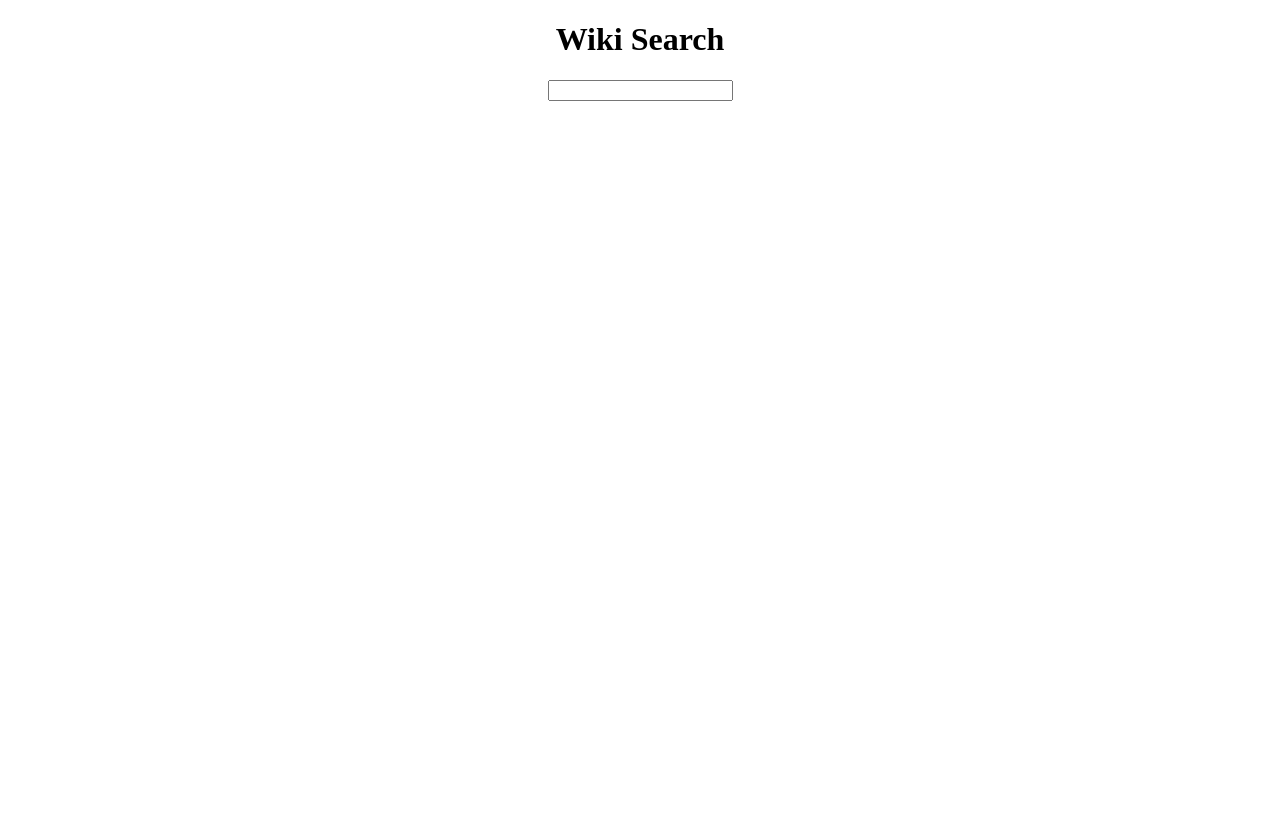
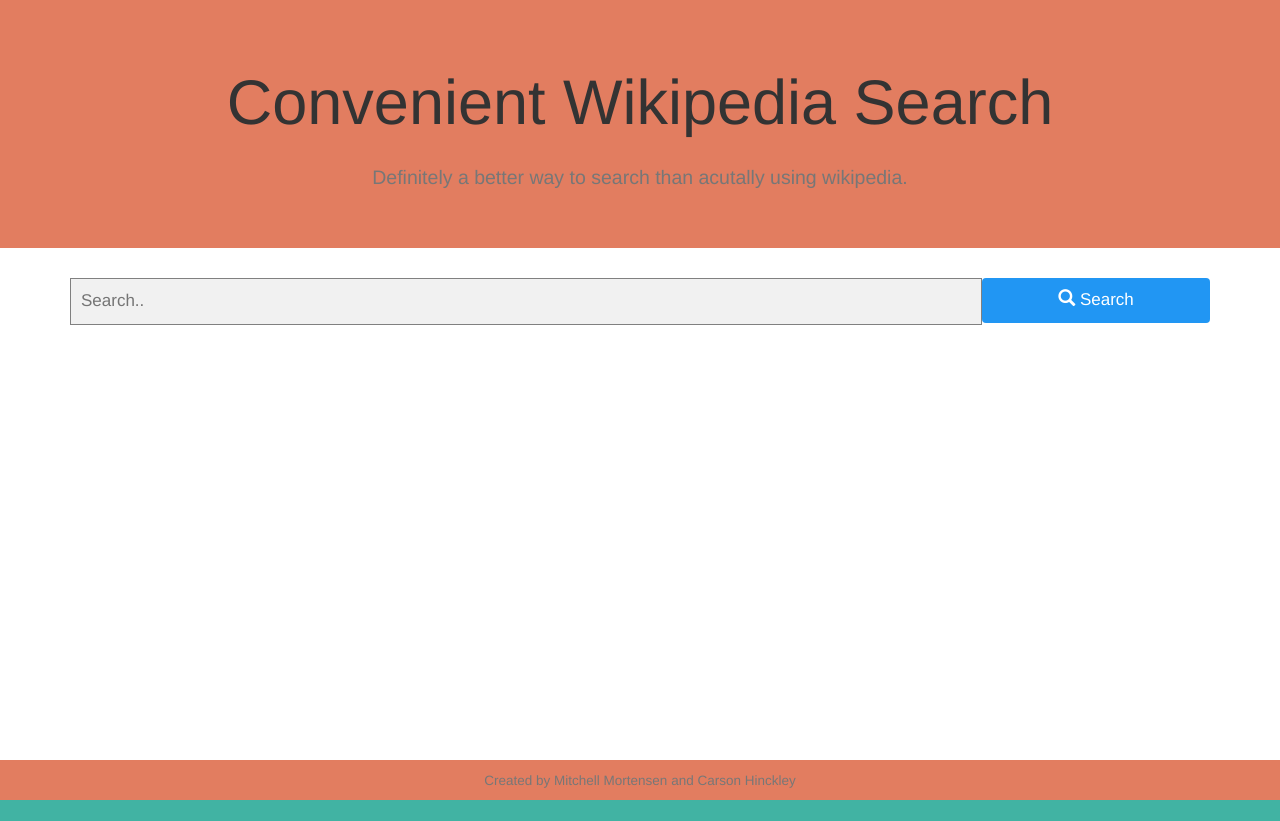
Before and after one commit to mitchneutron/CreativeProject2, a plain HTML site: page index.html in a window 1280 px wide. After the commit the page ends 800 px from the top, so only its background shows below. Drawn offline with nearby package versions, Linux system fonts and the light colour scheme.

Commit message:
Most of the frontend is made - still need to get color scheme and bullte point items

```diff
--- /dev/null
+++ b/backend.js
@@ -0,0 +1,45 @@
+          $(document).ready(function() {
+            $(".searchbox").on("keypress", function(e) {
+              if (e.keyCode == 13) {
+                search();
+              }
+            })
+          });
+          function search(str) {
+            $.ajax({
+              url: "https://en.wikipedia.org/w/api.php",
+              jsonp: "callback",
+              dataType: 'jsonp',
+              data: {
+                action: "query",
+                list: "search",
+                srsearch: $(".searchbox").val(),
+                srinfo: "suggestion",
+                srlimit: "10",
+                format: "json"
+              },
+              xhrFields: {
+                withCredentials: true
+              },
+              success: displayResults
+            });
+
+          }
+          function displayResults(data) {
+              $('#results').empty();
+
+              $.each(data.query.search, function(index, obj) {
+                var outstring = "";
+                outstring += "<a href='https://en.wikipedia.org/wiki/" + obj.title.replace(" ", "_") + "' target=&quot;_blank&quot;>";
+                outstring += "<div class='result'>";
+                outstring += "<p class='title'>";
+                outstring += obj.title;
+                outstring += "</p>";
+                outstring += "<p class='snippet'>"
+                outstring += obj.snippet;
+                outstring += "</p>";
+                outstring += "</div>";
+                outstring += "</a>";
+                $("#results").append(outstring);
+              });
+          }
--- a/index.html
+++ b/index.html
@@ -1,70 +1,47 @@
 <!DOCTYPE html>
 <html>
     <head>
+        <meta name="viewport" content="width=device-width, initial-scale=1">
         <link href="./style.css" rel="stylesheet">
-        <script src="http://code.jquery.com/jquery-3.2.1.min.js"></script>
-
-        <script>
-          $(document).ready(function() {
-            $(".searchbox").on("keypress", function(e) {
-              if (e.keyCode == 13) {
-                search();
-              }
-            })
-          });
-          function search(str) {
-            $.ajax({
-              url: "https://en.wikipedia.org/w/api.php",
-              jsonp: "callback",
-              dataType: 'jsonp',
-              data: {
-                action: "query",
-                list: "search",
-                srsearch: $(".searchbox").val(),
-                srinfo: "suggestion",
-                srlimit: "10",
-                format: "json"
-              },
-              xhrFields: {
-                withCredentials: true
-              },
-              success: displayResults
-            });
-
-          }
-          function displayResults(data) {
-              $('#results').empty();
-
-              $.each(data.query.search, function(index, obj) {
-                var outstring = "";
-                outstring += "<a href='https://en.wikipedia.org/wiki/" + obj.title.replace(" ", "_") + "' target=&quot;_blank&quot;>";
-                outstring += "<div class='result'>";
-                outstring += "<p class='title'>";
-                outstring += obj.title;
-                outstring += "</p>";
-                outstring += "<p class='snippet'>"
-                outstring += obj.snippet;
-                outstring += "</p>";
-                outstring += "</div>";
-                outstring += "</a>";
-                $("#results").append(outstring);
-              });
-          }
-        </script>
+        <link rel="stylesheet" href="https://maxcdn.bootstrapcdn.com/bootstrap/3.3.7/css/bootstrap.min.css">
+        <script src="https://ajax.googleapis.com/ajax/libs/jquery/3.3.1/jquery.min.js"></script>
+        <script src="https://maxcdn.bootstrapcdn.com/bootstrap/3.3.7/js/bootstrap.min.js"></script>
+        <script src="backend.js"></script>
     </head>
 
     <body>
+
+      <div class ="row">
+        <div class = "jumbotron" id = "header">
+          <h1>Convenient Wikipedia Search</h1>
+          <h2><small>Definitely a better way to search than acutally using wikipedia.</small></h2>
+        </div>
+      </div>
       <div class="container">
-        <h1>Wiki Search</h1>
+              <form class="searchbox">
+                <input type="text" placeholder="Search.." name="search">
+                <button type="button" class="btn btn-default">
+                  <span class="glyphicon glyphicon-search"></span> Search
+                </button>
+              </form>
       </div>
 
-      <div class="container">
-        <div>
-          <input class="searchbox"></input>
-        </div>
-
-        <div id="results"></div>
+      <div class="row">
 
       </div>
-    </body>
+      <div class="row">
+        <div class="footer navbar-fixed-bottom" id = "header">
+          <h4><small>Created by Mitchell Mortensen and Carson Hinckley</small></h4>
+        </div>
+      </div>
+
+
+
+
+
+
+
+
+
+
 </html>
--- a/style.css
+++ b/style.css
@@ -1,6 +1,7 @@
 html,
 body {
   color: black;
+  background-color: #41B3A3;
   height: 100%;
 }
 
@@ -11,6 +12,11 @@
 #results {
   width:80%;
   margin:auto;
+}
+
+#header{
+    background-color:#E27D60;
+    color:#85DCB;
 }
 
 .title {
@@ -25,3 +31,34 @@
   color:black;
   text-decoration: none;
 }
+
+form.searchbox input[type=text] {
+    padding: 10px;
+    font-size: 17px;
+    border: 1px solid grey;
+    float: left;
+    width: 80%;
+    background: #f1f1f1;
+}
+
+form.searchbox button {
+    float: left;
+    width: 20%;
+    padding: 10px;
+    background: #2196F3;
+    color: white;
+    font-size: 17px;
+    border: 1px #E27D60;
+    border-left: none;
+    cursor: pointer;
+}
+
+form.searchbox button:hover {
+    background: #0b7dda;
+}
+
+form.searchbox::after {
+    content: "";
+    clear: both;
+    display: table;
+}
```
